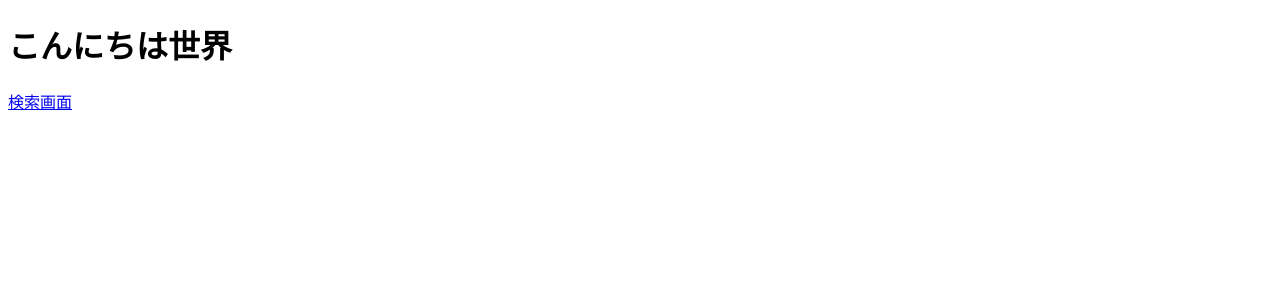
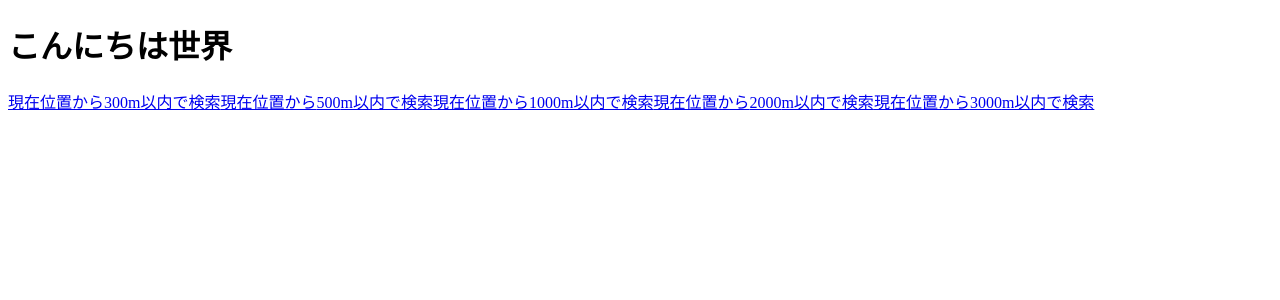
Before and after one commit to BlueKoopa0127/NearRestaurants, a Next.js app: page / in a window 1280 px wide. Shown: the top 300 px of the page. Built offline with nearby package versions, Linux system fonts and the light colour scheme; no server answers.

Commit message:
何ｍ以内で検索するかを選べるようにした

```diff
--- a/pages/index.js
+++ b/pages/index.js
@@ -34,18 +34,22 @@ export default function Home() {
   return (
     <>
       <h1>こんにちは世界</h1>
+      {ranges.map((e) => {
+        return (
           <Link
             href={{
               pathname: "/result",
               query: {
                 lat: coords?.latitude,
                 lng: coords?.longitude,
-            range: range,
+                range: e.value,
               },
             }}
           >
-        検索画面
+            現在位置から{e.range}m以内で検索
           </Link>
+        );
+      })}
     </>
   );
 }
```
Lines whose indentation alone changed are shown as unchanged.
